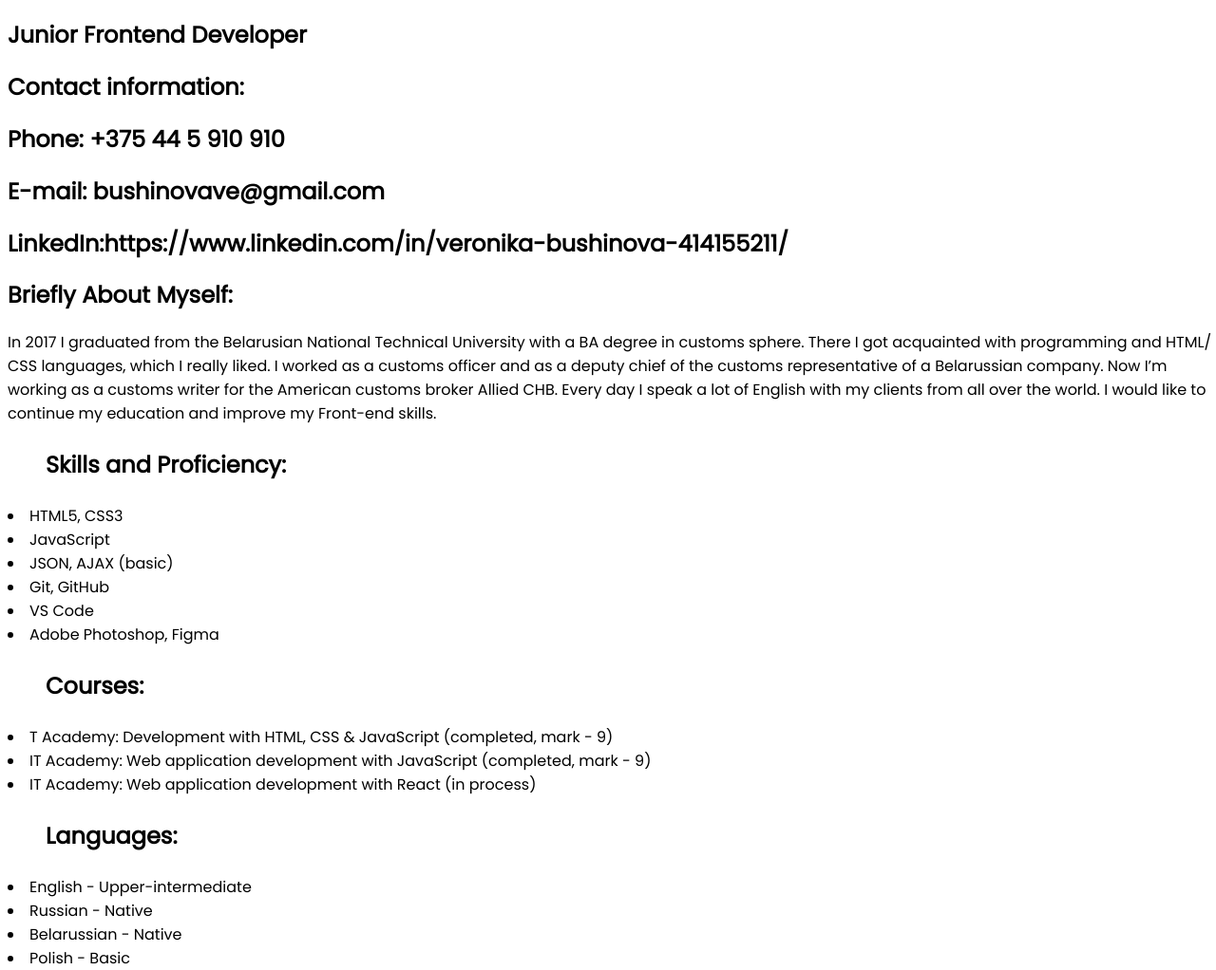
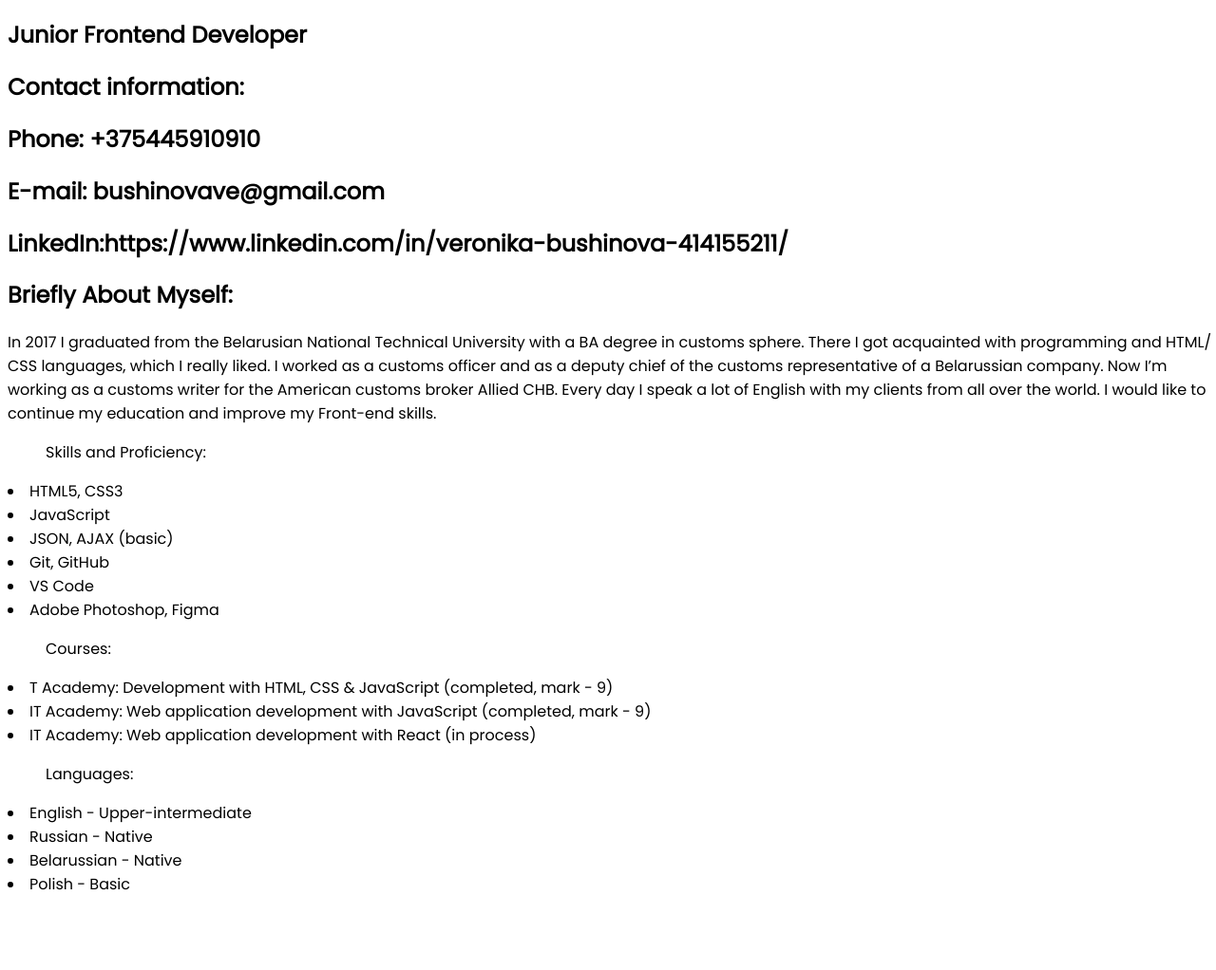
Before and after one commit to Nika-Bushinova/-rsschool-cv, a plain HTML site: page index.html in a window 1280 px wide. Shown: the part 72-1094 px from the top of the page at 95% size. After the commit the page ends 1016 px from the top, so only its background shows below. Drawn offline with Linux system fonts and the light colour scheme.

Commit message:
fix: implement correct list tags

```diff
--- a/index.html
+++ b/index.html
@@ -13,13 +13,13 @@
    Veronika Bushinova</h1>
 <h2>Junior Frontend Developer</h2>
 <h2>Contact information:</h2>
-<h2><a href="tel:+375445910910">Phone: +375 44 5 910 910</a></h2>
+<h2><a href="tel:+375445910910">Phone: +375445910910</a></h2>
 <h2><a href="mailto:bushinovave@gmail.com">E-mail: bushinovave@gmail.com</a></h2>
 <h2><a href="https://www.linkedin.com/in/veronika-bushinova-414155211/">LinkedIn:https://www.linkedin.com/in/veronika-bushinova-414155211/</a></h2>
 <h2>Briefly About Myself:</h2>
 <p>In 2017 I graduated from the Belarusian National Technical University with a BA degree in customs sphere. There I got acquainted with programming and HTML/ CSS languages, which I really liked. I worked as a customs officer and as a deputy chief of the customs representative of a Belarussian company. Now I’m working as a customs writer for the American customs broker Allied CHB. Every day I speak a lot of English with my clients from all over the world. I would like to continue my education and improve my Front-end skills.
 </p>
-<h2><ul>Skills and Proficiency:</ul></h2>
+<ul>Skills and Proficiency:</ul>
 <li>HTML5, CSS3</li>
 
 <li>JavaScript </li>
@@ -32,14 +32,14 @@
 
 <li>Adobe Photoshop, Figma</li>
 
-<h2><ul>Courses:</ul></h2>
-<li>T Academy: Development with HTML, CSS & JavaScript (completed, mark - 9)</li>
+<ul>Courses:</ul>
+<li>T Academy: Development with HTML, CSS &amp; JavaScript (completed, mark - 9)</li>
 
 <li>IT Academy: Web application development with JavaScript (completed, mark - 9)</li>
 
 <li>IT Academy: Web application development with React (in process)</li>
 
-<h2><ul>Languages:</ul></h2>
+<ul>Languages:</ul>
 <li>English - Upper-intermediate</li>
 
 <li>Russian - Native</li>
```
